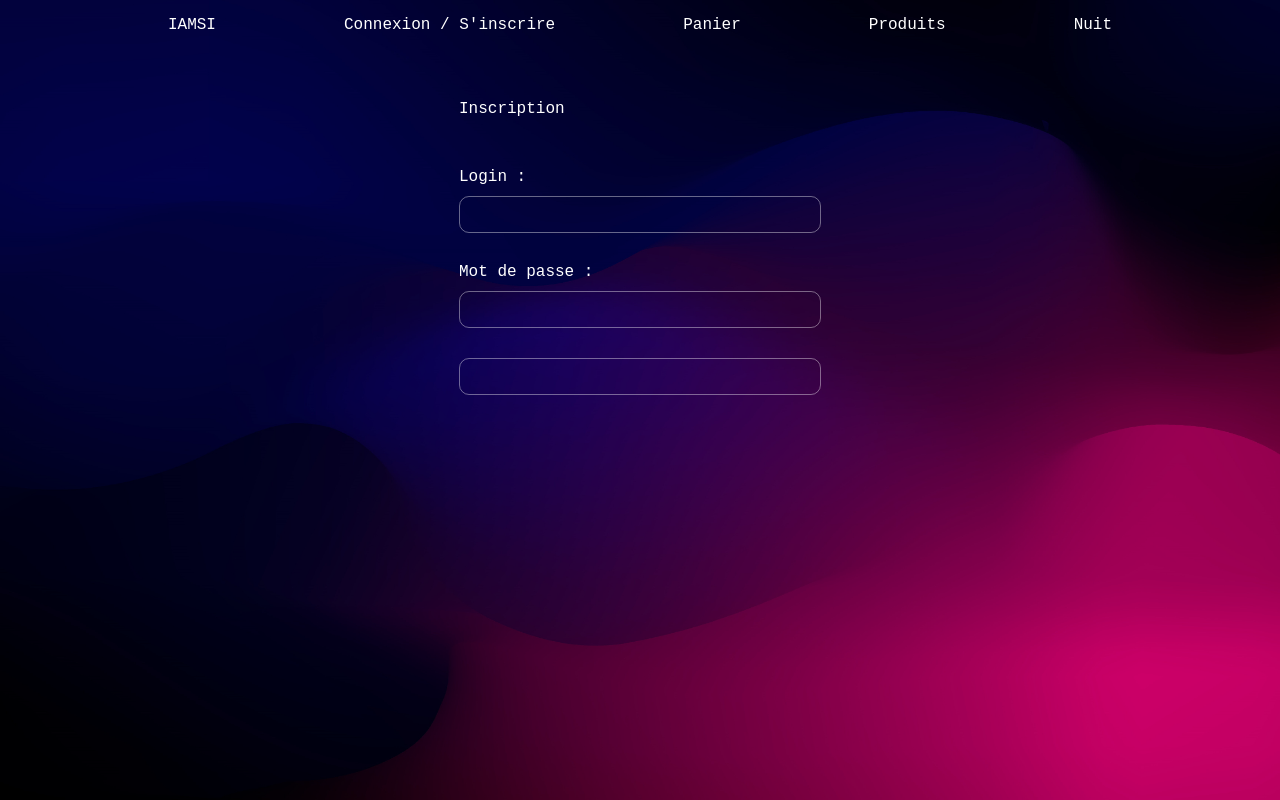
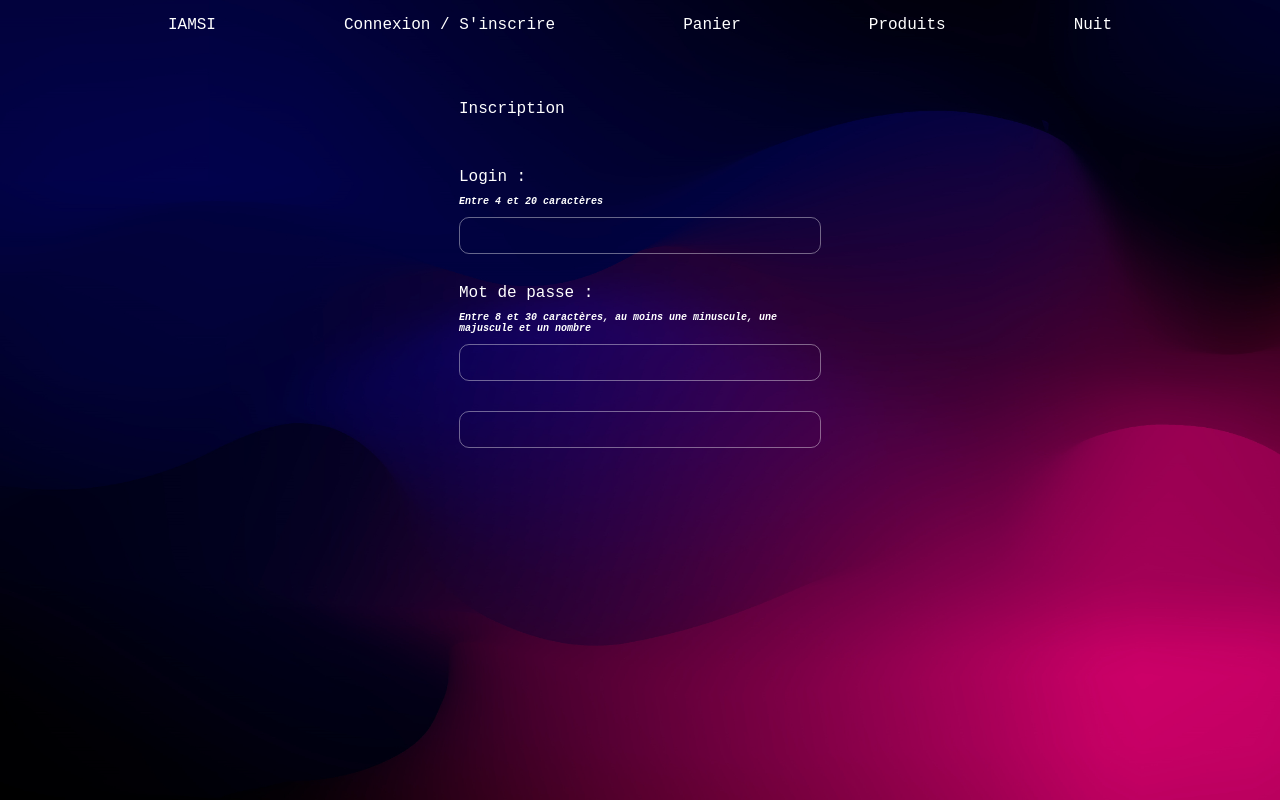
Before and after one commit to MikaChueWaye/IAMSI, a Symfony app: template templates/user/registration.html.twig in a window 1280 px wide. Run offline with Twig, Linux system fonts and the light colour scheme; the template is opened without the code that fills it, so the values that code supplies are empty; form fields are guessed from the names that the template uses; some libraries are stand-ins or nearby versions.

Commit message:
Product :  - modification pour restriction sur les inputs d'inscription

```diff
--- a/public/css/connectionAndRegistration.css
+++ b/public/css/connectionAndRegistration.css
@@ -54,3 +54,10 @@
     color: royalblue;
     transition: color 500ms;
 }
+
+.help-input-form {
+    text-align: left;
+    font-style: italic;
+    font-weight: bold;
+    font-size: 10px;
+}
--- a/src/Entity/User.php
+++ b/src/Entity/User.php
@@ -22,6 +22,8 @@
 
     #[Assert\NotNull]
     #[Assert\NotBlank]
+    #[Assert\Length(min: 4, minMessage: 'Le login doit posséder au moins 4 caractères!')]
+    #[Assert\Length( max: 20, maxMessage: "Vous ne pouvez utiliser que 20 caractères pour le login!")]
     #[ORM\Column(length: 180, unique: true)]
     private ?string $login = null;
 
--- a/templates/user/registration.html.twig
+++ b/templates/user/registration.html.twig
@@ -7,9 +7,13 @@
         <fieldset>
             <legend>Inscription</legend>
             {{ form_label(form.login, 'Login : ') }}
+            <p class="help-input-form">Entre 4 et 20 caractères</p>
             {{ form_widget(form.login, {'id' : 'login'}) }}
+
             {{ form_label(form.plainPassword, 'Mot de passe : ') }}
+            <p class="help-input-form">Entre 8 et 30 caractères, au moins une minuscule, une majuscule et un nombre</p>
             {{ form_widget(form.plainPassword, {'id' : 'plainPassword'}) }}
+
             {{ form_widget(form.registration, {'id' : "registration-new-submit", 'label' : "S'inscrire"}) }}
             <div id="fieldset-background" class="card"></div>
         </fieldset>
```
Also changed, not shown: src/Form/UserType.php (+9 -1 lines).
